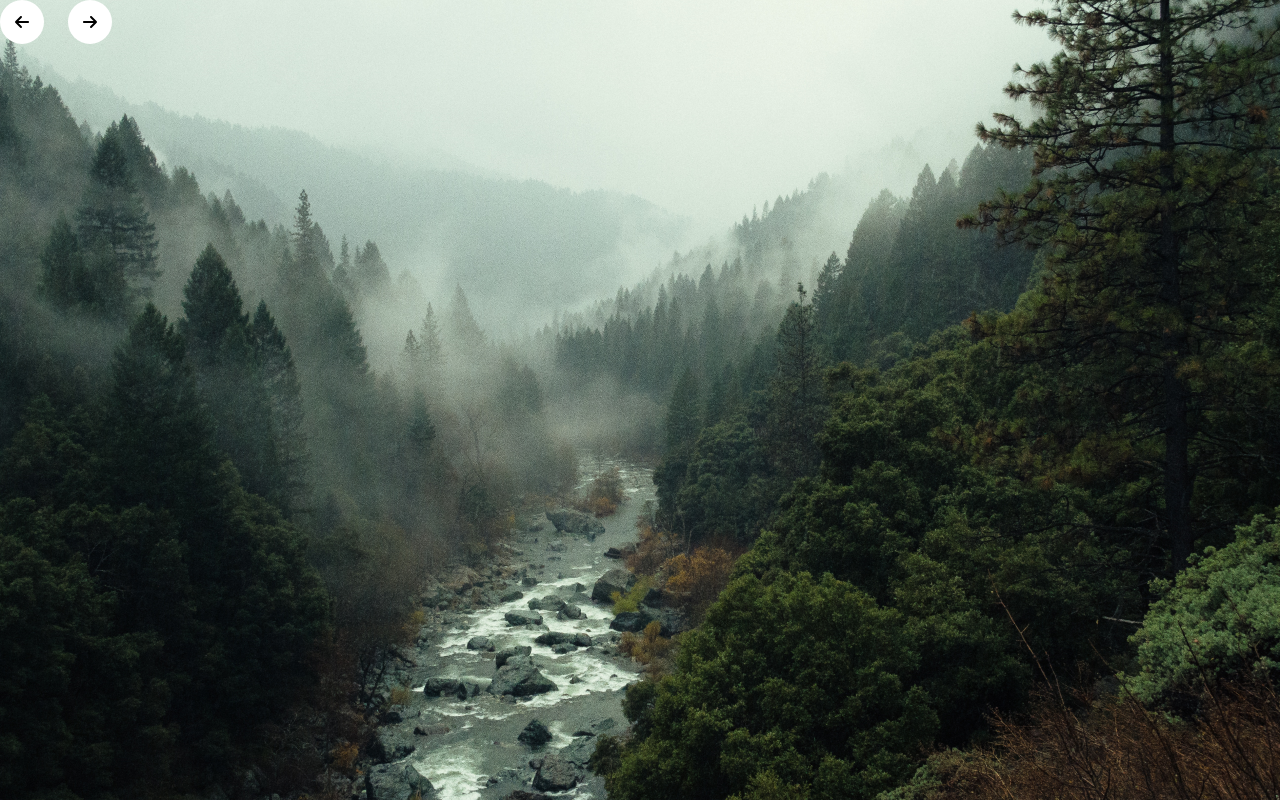
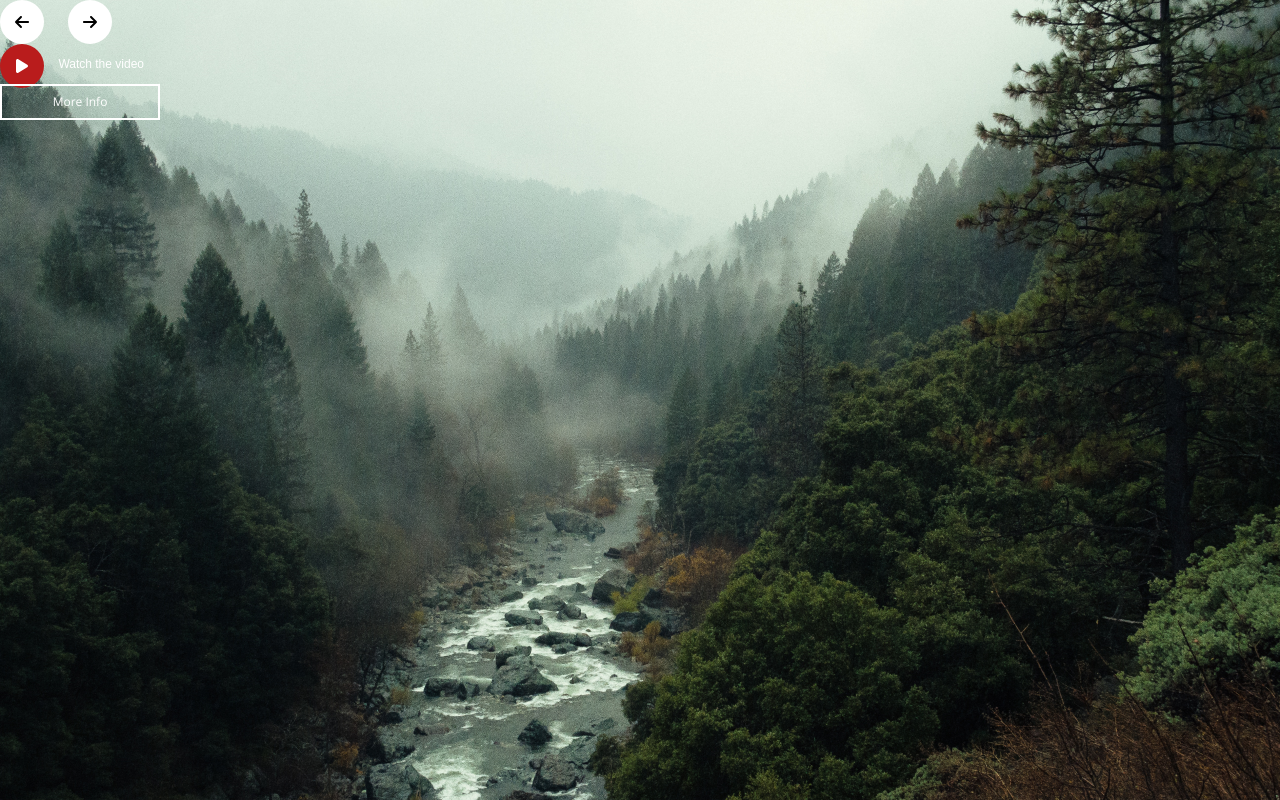
Before and after one commit to JayceEse/stellar, a React (Create React App) app: page /kitchen in a window 1280 px wide. Built offline with nearby package versions, Linux system fonts and the light colour scheme.

Commit message:
feat: added more info button and font

```diff
--- a/public/index.html
+++ b/public/index.html
@@ -10,6 +10,12 @@
       content="Web site created using create-react-app"
     />
     <link rel="apple-touch-icon" href="%PUBLIC_URL%/logo192.png" />
+    <link rel="preconnect" href="https://fonts.googleapis.com" />
+    <link rel="preconnect" href="https://fonts.gstatic.com" crossorigin />
+    <link
+      href="https://fonts.googleapis.com/css2?family=Noto+Sans:ital,wght@0,100;0,200;0,300;0,400;0,500;0,600;0,700;0,800;0,900;1,100;1,200;1,300;1,400;1,500;1,600;1,700;1,800;1,900&family=Open+Sans:ital,wght@0,300;0,400;0,500;0,600;0,700;0,800;1,300;1,400;1,500;1,600;1,700;1,800&family=Roboto:ital,wght@0,100;0,300;0,400;0,500;0,700;0,900;1,100;1,300;1,400;1,500;1,700;1,900&display=swap"
+      rel="stylesheet"
+    />
     <!--
       manifest.json provides metadata used when your web app is installed on a
       user's mobile device or desktop. See https://developers.google.com/web/fundamentals/web-app-manifest/
--- a/src/Pages/kitchen_sink/KitchenSink.tsx
+++ b/src/Pages/kitchen_sink/KitchenSink.tsx
@@ -1,7 +1,11 @@
 import React from "react";
 import { CoralIsland, CrystalCaves, HomeImg } from "../../assets";
 import { FontAwesomeIcon } from "@fortawesome/react-fontawesome";
-import { faArrowRight, faArrowLeft } from "@fortawesome/free-solid-svg-icons";
+import {
+  faArrowRight,
+  faArrowLeft,
+  faPlay,
+} from "@fortawesome/free-solid-svg-icons";
 
 // Background images slide
 const data = [
@@ -32,6 +36,12 @@ const imgSlide: ImgSlideStyle = {
 const buttonStyle: string =
   "flex justify-center items-center rounded-full text-base w-11 h-11 bg-white cursor-pointer";
 
+const playButtonStyle: string =
+  "flex justify-center items-center rounded-full text-base text-white w-11 h-11 bg-red-700 cursor-pointer";
+
+const moreInfoStyle: string =
+  "font-openSan font-normal text-white text-xs border-2 border-white border-solid w-40 h-9";
+
 const KitchenSink = () => {
   return (
     <>
@@ -46,6 +56,21 @@ const KitchenSink = () => {
             <FontAwesomeIcon icon={faArrowRight} />
           </div>
         </div>
+
+        {/* Watch video button */}
+        <div className="flex flex-row justify-between w-36 h-10">
+          <div className={playButtonStyle}>
+            <FontAwesomeIcon icon={faPlay} />
+          </div>
+          <div className="flex items-center text-white text-xs font-normal">
+            <p>Watch the video</p>
+          </div>
+        </div>
+
+        {/* More info button */}
+        <div>
+          <button className={moreInfoStyle}>More Info</button>
+        </div>
       </div>
     </>
   );
--- a/src/index.css
+++ b/src/index.css
@@ -1,5 +1,3 @@
-@import url("https://fonts.googleapis.com/css2?family=Noto+Sans:ital,wght@0,100;0,200;0,300;0,400;0,500;0,600;0,700;0,800;0,900;1,100;1,200;1,300;1,400;1,500;1,600;1,700;1,800;1,900&family=Roboto:ital,wght@0,100;0,300;0,400;0,500;0,700;0,900;1,100;1,300;1,400;1,500;1,700;1,900&display=swap");
-
 @tailwind base;
 @tailwind components;
 @tailwind utilities;
--- a/tailwind.config.js
+++ b/tailwind.config.js
@@ -6,6 +6,7 @@ module.exports = {
       fontFamily: {
         noto: ["Noto Sans", "sans - serif"],
         robo: ["Roboto", "sans - serif"],
+        openSan: ["Open Sans", "sans-serif"],
       },
     },
   },
```
